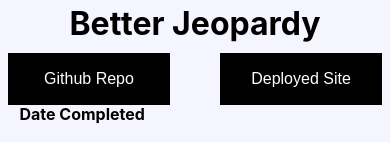
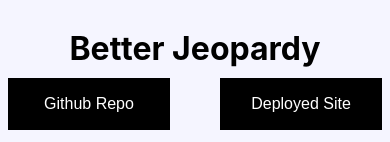
Before and after one commit to shawnmcmahon/portfolio, a React (Create React App) app: page /portfolio in a window 390 px wide. Shown: the part 1830-1972 px from the top of the page. Built offline with nearby package versions, Linux system fonts and the light colour scheme.

Commit message:
Add margin bottom to the project button container

```diff
--- a/src/styles/phone/Project-phone.scss
+++ b/src/styles/phone/Project-phone.scss
@@ -37,6 +37,10 @@
     text-align: center;
   }
 
+  .project-button-container {
+    margin-bottom: 25px;
+  }
+
 
 
 
```
